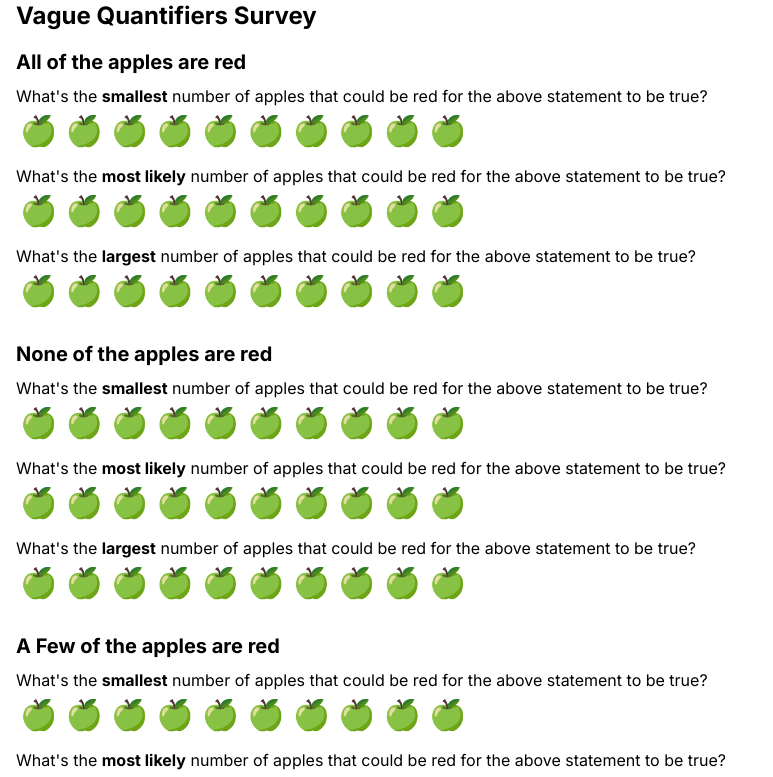
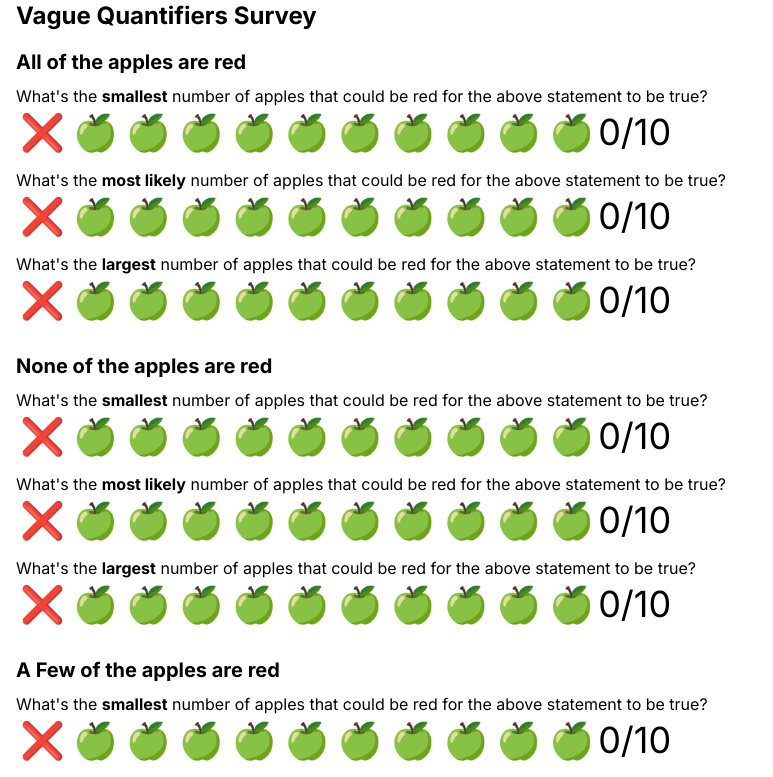
Before and after one commit to christiangenco/softquantifiers, a Next.js app: page /survey in a window 1280 px wide. Shown: the top 777 px of the page, without its empty margins (0-773 px from the left). Built offline with nearby package versions, Linux system fonts and the light colour scheme.

Commit message:
add 0 and number to slider

```diff
--- a/src/app/layout.js
+++ b/src/app/layout.js
@@ -1,17 +1,21 @@
-import { Inter } from 'next/font/google'
-import './globals.css'
+import { Inter } from "next/font/google";
+import "./globals.css";
 
-const inter = Inter({ subsets: ['latin'] })
+const inter = Inter({ subsets: ["latin"] });
 
 export const metadata = {
-  title: 'Create Next App',
-  description: 'Generated by create next app',
-}
+  title: "Vague Quantifiers Survey",
+  description: "How many is 'some', 'several', or 'a lot'?",
+};
 
 export default function RootLayout({ children }) {
   return (
     <html lang="en">
-      <body className={inter.className}>{children}</body>
+      <body
+        className={`dark:bg-gray-800 dark:text-white min-h-screen ${inter.className}`}
+      >
+        {children}
+      </body>
     </html>
-  )
+  );
 }
--- a/src/components/Slider.js
+++ b/src/components/Slider.js
@@ -6,12 +6,12 @@ export default function Slider({ value, setValue }) {
 
   // Function to handle click event on apple emojis
   const handleClick = (index) => {
-    setValue(index + 1);
+    setValue(index);
   };
 
   // Function to handle mouse enter event on apple emojis
   const handleMouseEnter = (index) => {
-    setHoverValue(index + 1);
+    setHoverValue(index);
   };
 
   // Function to handle mouse leave event on apple emojis
@@ -20,18 +20,19 @@ export default function Slider({ value, setValue }) {
   };
 
   return (
-    <div className="flex">
-      {Array.from({ length: 10 }, (_, index) => (
+    <div className="flex dark:text-white">
+      {Array.from({ length: 11 }, (_, index) => (
         <div
           key={index}
-          className="mx-1 cursor-pointer text-3xl"
+          className="mx-1 cursor-pointer text-4xl"
           onClick={() => handleClick(index)}
           onMouseEnter={() => handleMouseEnter(index)}
           onMouseLeave={handleMouseLeave}
         >
-          {index < hoverValue ? "🍎" : "🍏"}
+          {index === 0 ? "❌" : index <= hoverValue ? "🍎" : "🍏"}
         </div>
       ))}
+      <div className="text-4xl">{hoverValue}/10</div>
     </div>
   );
 }
```
